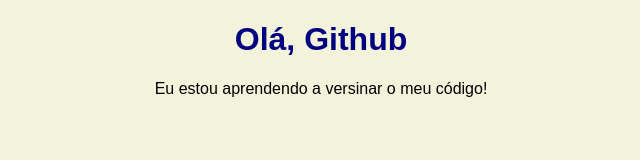
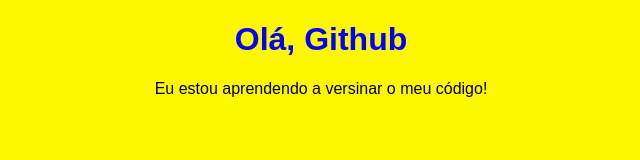
Before and after one commit to kauaelira-senai/portifolio-desenvolvedor, a plain HTML site: page index.html in a window 1280 px wide. Shown: the whole page, without its empty margins (319-959 px from the left). Drawn offline with Linux system fonts and the light colour scheme.

Commit message:
inserção de estilo 2

```diff
--- a/style.css
+++ b/style.css
@@ -1,8 +1,8 @@
 body{
-    background-color: rgb(243, 242, 219);
+    background-color: rgb(255, 247, 0);
     font-family: Arial, Helvetica, sans-serif;
     text-align: center;
 }
 h1{
-    color: navy;
+    color: rgb(0, 0, 255);
 }
```
